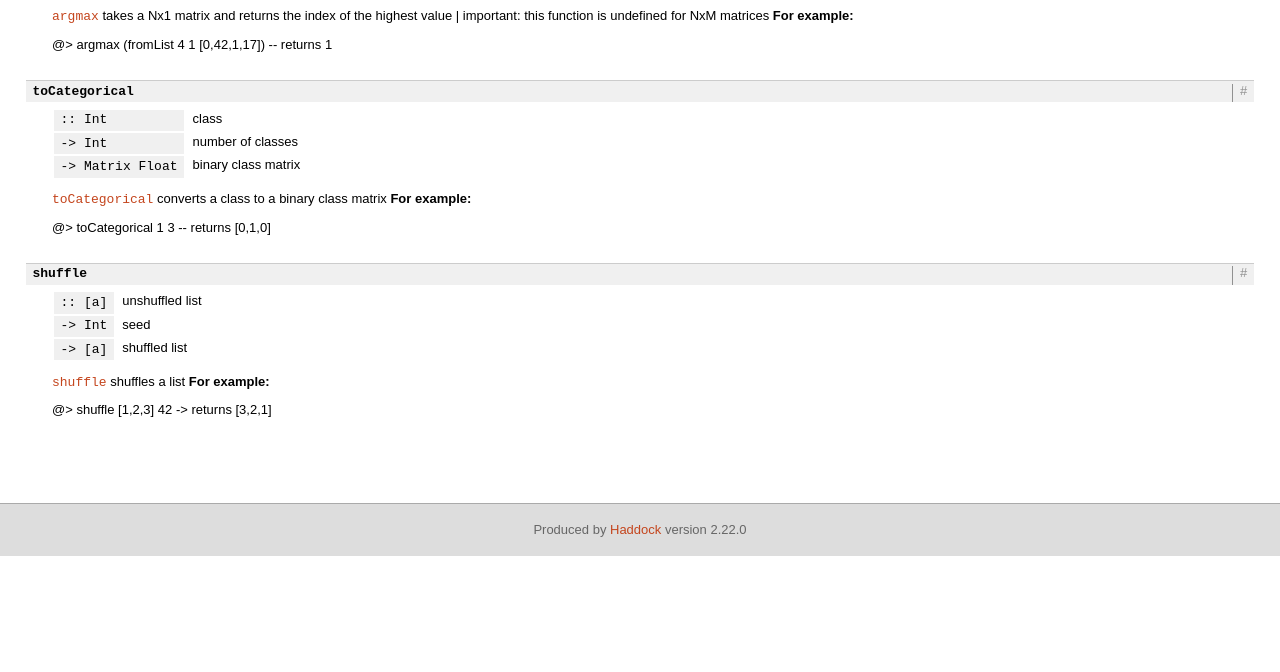
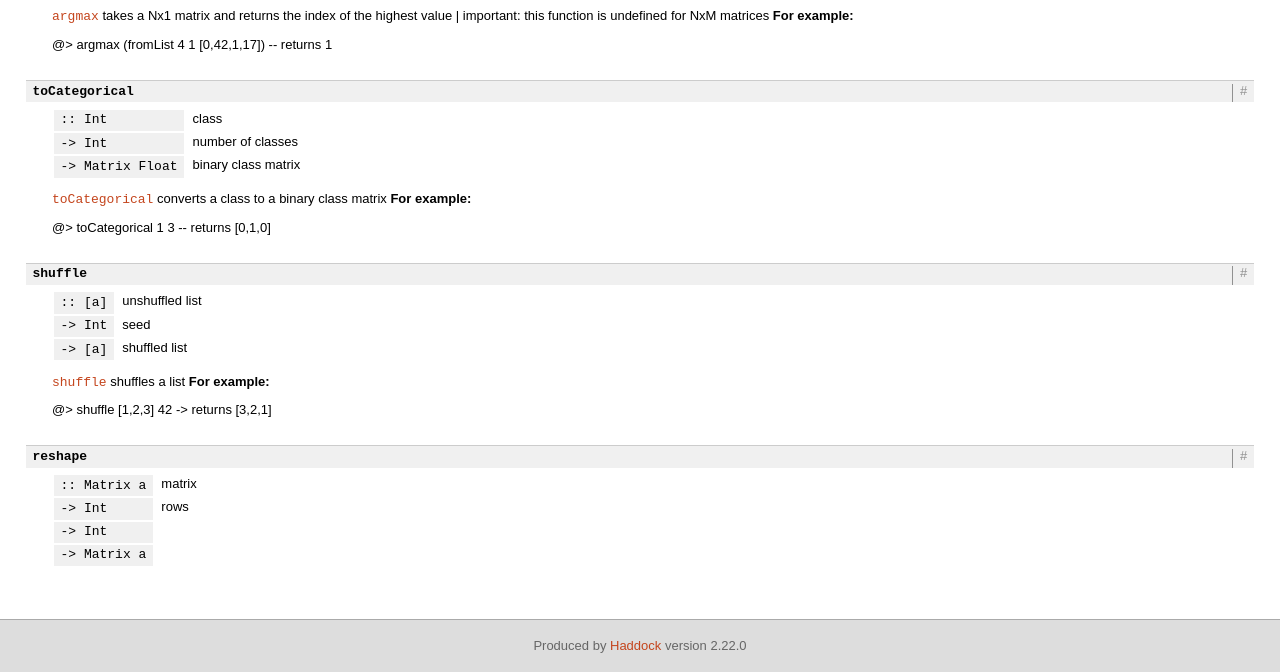
Before and after one commit to AndorWillared/FunctionalProgramming, a plain HTML site: page doc/Util.html in a window 1280 px wide. Shown: the part 244-916 px from the top of the page. Before the commit the page ends 800 px from the top, so only its background shows below. Drawn offline with nearby package versions, Linux system fonts and the light colour scheme; some packages are replaced by stand-ins of ours; no server answers.

Commit message:
full docu

```diff
--- a/doc/Util.html
+++ b/doc/Util.html
@@ -9,8 +9,8 @@
 
               jannis.weber@mni.thm.de
 </td></tr><tr><th>Stability</th><td>experimental
-</td></tr><tr><th>Safe Haskell</th><td>None</td></tr></table><p class="caption">Util</p></div><div id="description"><p class="caption">Description</p><div class="doc"><p>Util functions for Machine Learning.</p></div></div><div id="synopsis"><details id="syn"><summary>Synopsis</summary><ul class="details-toggle" data-details-id="syn"><li class="src short"><a href="#v:argmax">argmax</a> :: Matrix Float -&gt; Int</li><li class="src short"><a href="#v:toCategorical">toCategorical</a> :: Int -&gt; Int -&gt; Matrix Float</li><li class="src short"><a href="#v:shuffle">shuffle</a> :: [a] -&gt; Int -&gt; [a]</li></ul></details></div><div id="interface"><h1>Documentation</h1><div class="top"><p class="src"><a id="v:argmax" class="def">argmax</a> <a href="#v:argmax" class="selflink">#</a></p><div class="subs arguments"><p class="caption">Arguments</p><table><tr><td class="src">:: Matrix Float</td><td class="doc"><p>matrix</p></td></tr><tr><td class="src">-&gt; Int</td><td class="doc"><p>argmax</p></td></tr></table></div><div class="doc"><p><code><a href="Util.html#v:argmax" title="Util">argmax</a></code> takes a Nx1 matrix and returns the index of the highest value
+</td></tr><tr><th>Safe Haskell</th><td>None</td></tr></table><p class="caption">Util</p></div><div id="description"><p class="caption">Description</p><div class="doc"><p>Util functions for Machine Learning.</p></div></div><div id="synopsis"><details id="syn"><summary>Synopsis</summary><ul class="details-toggle" data-details-id="syn"><li class="src short"><a href="#v:argmax">argmax</a> :: Matrix Float -&gt; Int</li><li class="src short"><a href="#v:toCategorical">toCategorical</a> :: Int -&gt; Int -&gt; Matrix Float</li><li class="src short"><a href="#v:shuffle">shuffle</a> :: [a] -&gt; Int -&gt; [a]</li><li class="src short"><a href="#v:reshape">reshape</a> :: Matrix a -&gt; Int -&gt; Int -&gt; Matrix a</li></ul></details></div><div id="interface"><h1>Documentation</h1><div class="top"><p class="src"><a id="v:argmax" class="def">argmax</a> <a href="#v:argmax" class="selflink">#</a></p><div class="subs arguments"><p class="caption">Arguments</p><table><tr><td class="src">:: Matrix Float</td><td class="doc"><p>matrix</p></td></tr><tr><td class="src">-&gt; Int</td><td class="doc"><p>argmax</p></td></tr></table></div><div class="doc"><p><code><a href="Util.html#v:argmax" title="Util">argmax</a></code> takes a Nx1 matrix and returns the index of the highest value
  | important: this function is undefined for NxM matrices
  <strong>For example:</strong></p><p>@&gt; argmax (fromList 4 1 [0,42,1,17]) -- returns 1</p></div></div><div class="top"><p class="src"><a id="v:toCategorical" class="def">toCategorical</a> <a href="#v:toCategorical" class="selflink">#</a></p><div class="subs arguments"><p class="caption">Arguments</p><table><tr><td class="src">:: Int</td><td class="doc"><p>class</p></td></tr><tr><td class="src">-&gt; Int</td><td class="doc"><p>number of classes</p></td></tr><tr><td class="src">-&gt; Matrix Float</td><td class="doc"><p>binary class matrix</p></td></tr></table></div><div class="doc"><p><code><a href="Util.html#v:toCategorical" title="Util">toCategorical</a></code> converts a class to a binary class matrix
  <strong>For example:</strong></p><p>@&gt; toCategorical 1 3 -- returns [0,1,0]</p></div></div><div class="top"><p class="src"><a id="v:shuffle" class="def">shuffle</a> <a href="#v:shuffle" class="selflink">#</a></p><div class="subs arguments"><p class="caption">Arguments</p><table><tr><td class="src">:: [a]</td><td class="doc"><p>unshuffled list</p></td></tr><tr><td class="src">-&gt; Int</td><td class="doc"><p>seed</p></td></tr><tr><td class="src">-&gt; [a]</td><td class="doc"><p>shuffled list</p></td></tr></table></div><div class="doc"><p><code><a href="Util.html#v:shuffle" title="Util">shuffle</a></code> shuffles a list
- <strong>For example:</strong></p><p>@&gt; shuffle [1,2,3] 42 -&gt; returns [3,2,1]</p></div></div></div></div><div id="footer"><p>Produced by <a href="http://www.haskell.org/haddock/">Haddock</a> version 2.22.0</p></div></body></html>
+ <strong>For example:</strong></p><p>@&gt; shuffle [1,2,3] 42 -&gt; returns [3,2,1]</p></div></div><div class="top"><p class="src"><a id="v:reshape" class="def">reshape</a> <a href="#v:reshape" class="selflink">#</a></p><div class="subs arguments"><p class="caption">Arguments</p><table><tr><td class="src">:: Matrix a</td><td class="doc"><p>matrix</p></td></tr><tr><td class="src">-&gt; Int</td><td class="doc"><p>rows</p></td></tr><tr><td class="src">-&gt; Int</td><td class="doc empty">&nbsp;</td></tr><tr><td class="src">-&gt; Matrix a</td><td class="doc empty">&nbsp;</td></tr></table></div></div></div></div><div id="footer"><p>Produced by <a href="http://www.haskell.org/haddock/">Haddock</a> version 2.22.0</p></div></body></html>
```
Also changed, not shown: doc/doc-index.html (+1 -1 lines).
